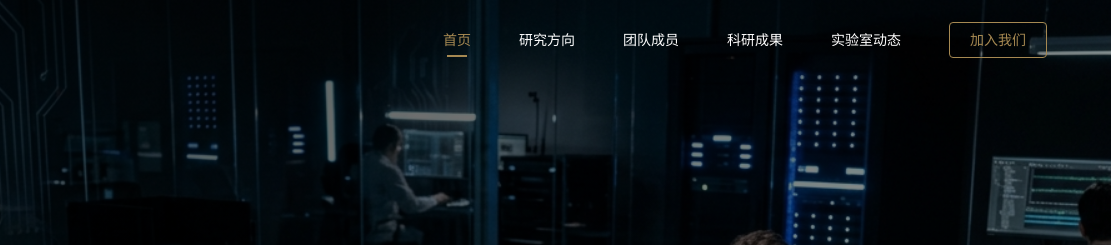
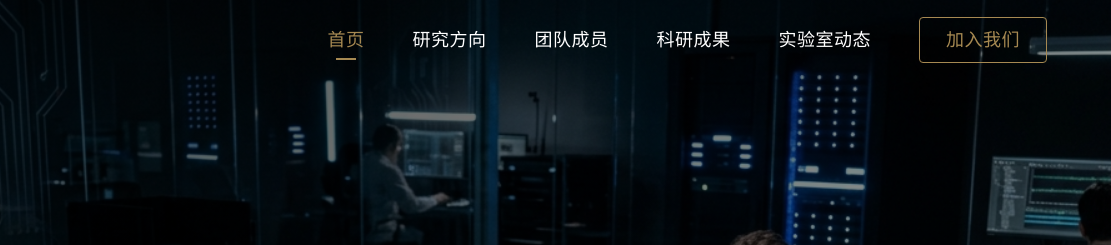
Before and after one commit to LLLLLoong/bmi-lab-website, a plain HTML site: page index.html in a window 1280 px wide. Shown: the top 245 px of the page, 169-1280 px from the left. Drawn offline with Linux system fonts and the light colour scheme.

Commit message:
UI: 优化导航栏全局字体大小为 18px 增强视觉呼吸感

```diff
--- a/styles.css
+++ b/styles.css
@@ -993,3 +993,14 @@ body.page-loaded {
         color: #333333 !important;
     }
 }
+
+
+/* --- Font Size Update --- */
+.nav-item {
+    font-size: 18px !important;
+    letter-spacing: 0.5px !important;
+}
+
+.nav-item.nav-btn-ghost {
+    padding: 8px 26px !important;
+}
```
